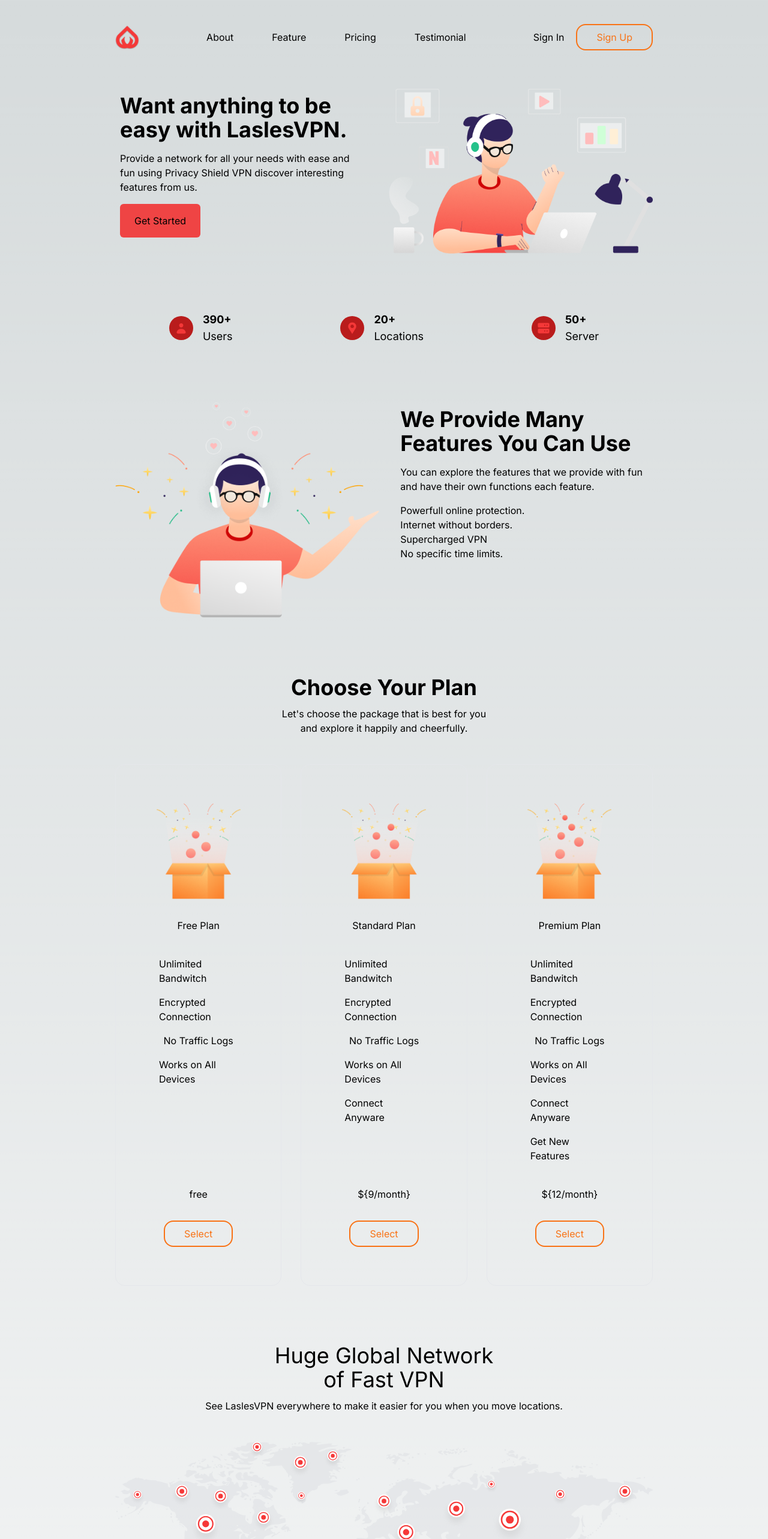
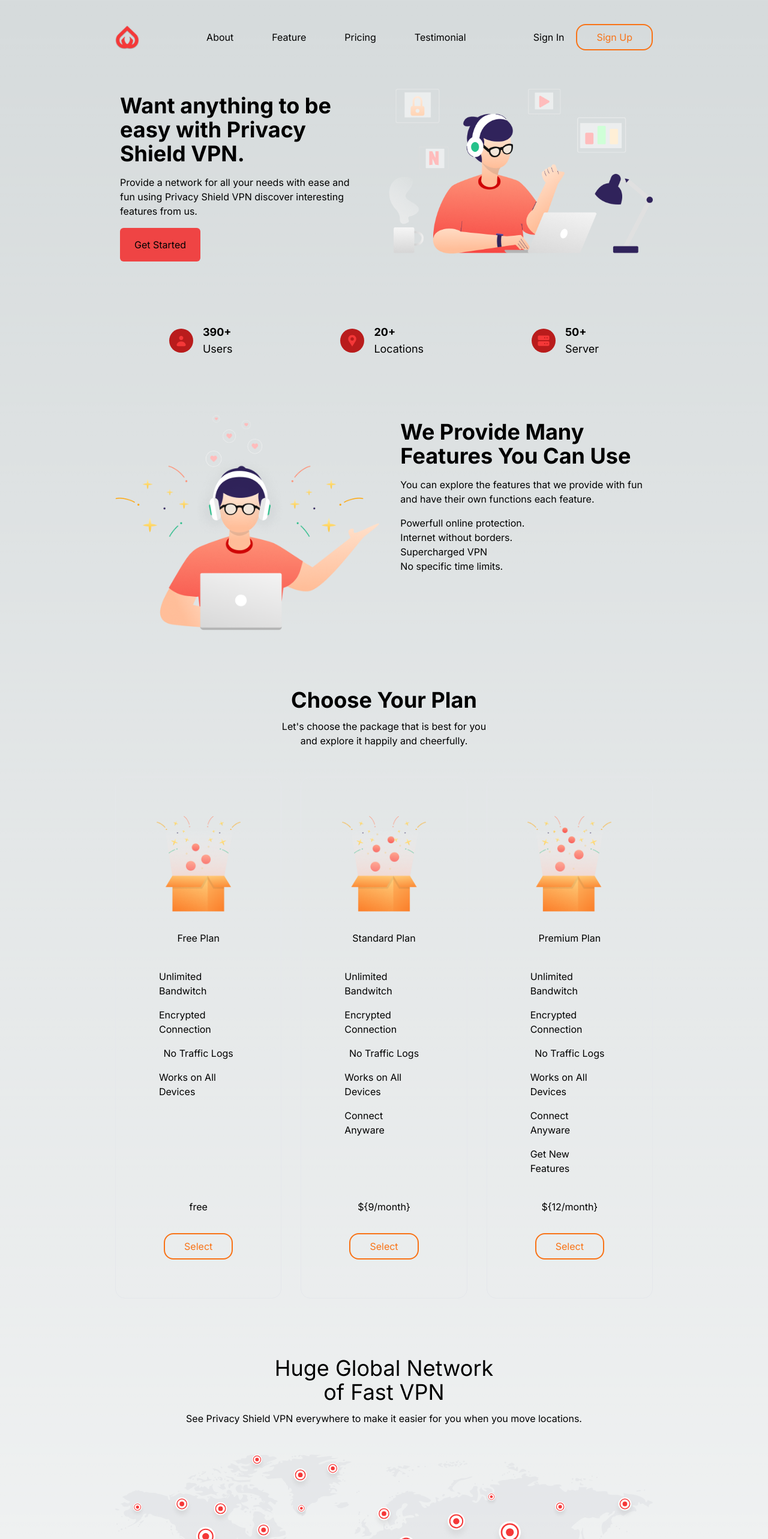
Before and after one commit to Sujoy-2811/privacy-shield-vpn, a Next.js app: page / in a window 1280 px wide. Shown: the top 2566 px of the page at 60% size. Built offline with nearby package versions, Linux system fonts and the light colour scheme.

Commit message:
fix minor typo

```diff
--- a/app/page.jsx
+++ b/app/page.jsx
@@ -22,7 +22,7 @@
           isImgleft={false}
         >
           <HeroText
-            title="Want anything to be easy with LaslesVPN."
+            title="Want anything to be easy with Privacy Shield VPN."
             text="Provide a network for all your needs with ease and fun using Privacy Shield VPN
           discover interesting features from us."
             button="Get Started"
--- a/components/reviews/Reviews.jsx
+++ b/components/reviews/Reviews.jsx
@@ -7,7 +7,7 @@
       name: "Viezh Robert",
       place: "Warsaw. Poland",
       star: "4.5",
-      para: "Wow... I am very happy to use this VPN, it turned out to be more than my expectations and so far there have been no problems.    LaslesVPN always the best",
+      para: "Wow... I am very happy to use this VPN, it turned out to be more than my expectations and so far there have been no problems.    Privacy Shield VPN always the best",
     },
     {
       img: "/assets/people-2.png",
--- a/components/worldwide/WordWide.jsx
+++ b/components/worldwide/WordWide.jsx
@@ -8,8 +8,8 @@
           Huge Global Network of Fast VPN
         </h2>
         <p>
-          See LaslesVPN everywhere to make it easier for you when you move
-          locations.
+          See Privacy Shield VPN everywhere to make it easier for you when you
+          move locations.
         </p>
       </div>
       <div>
```
